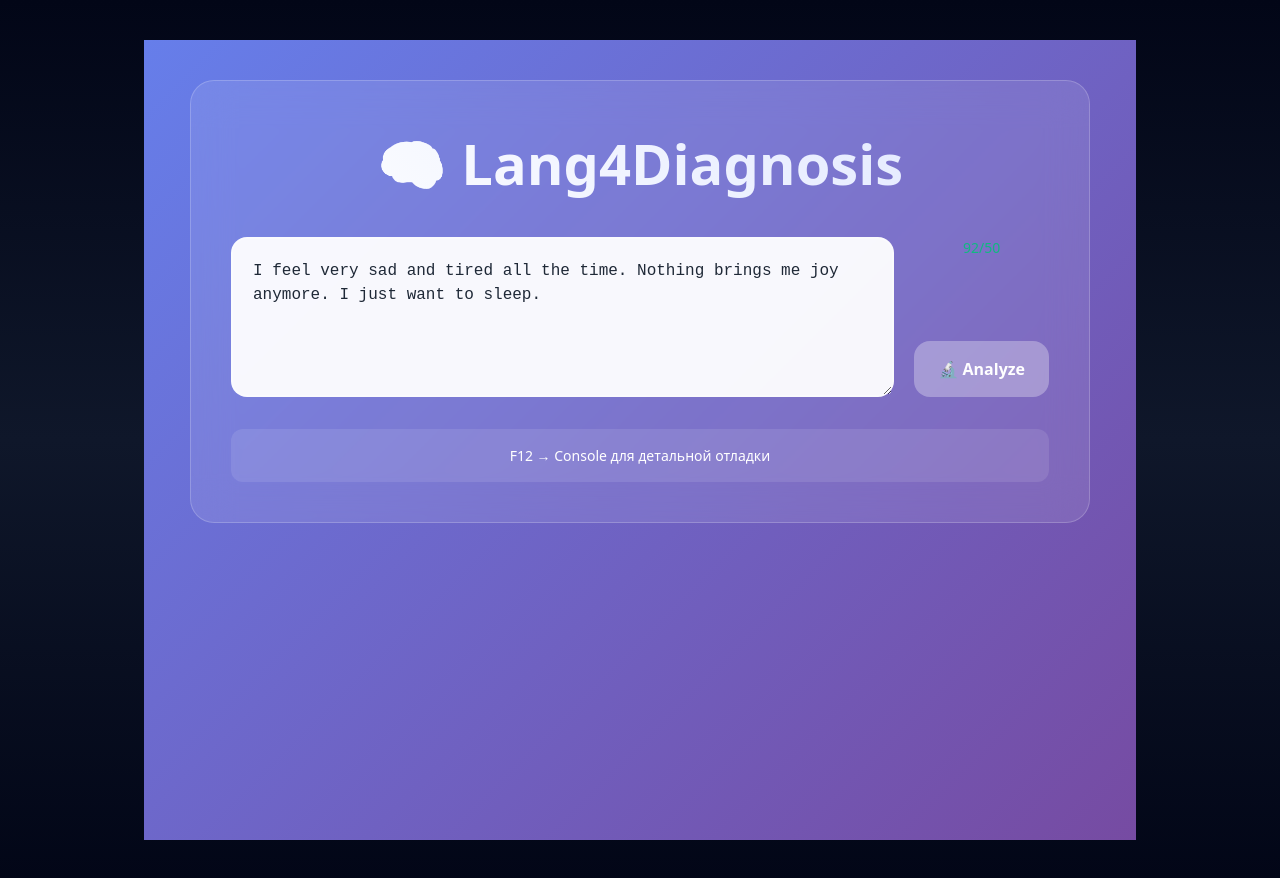
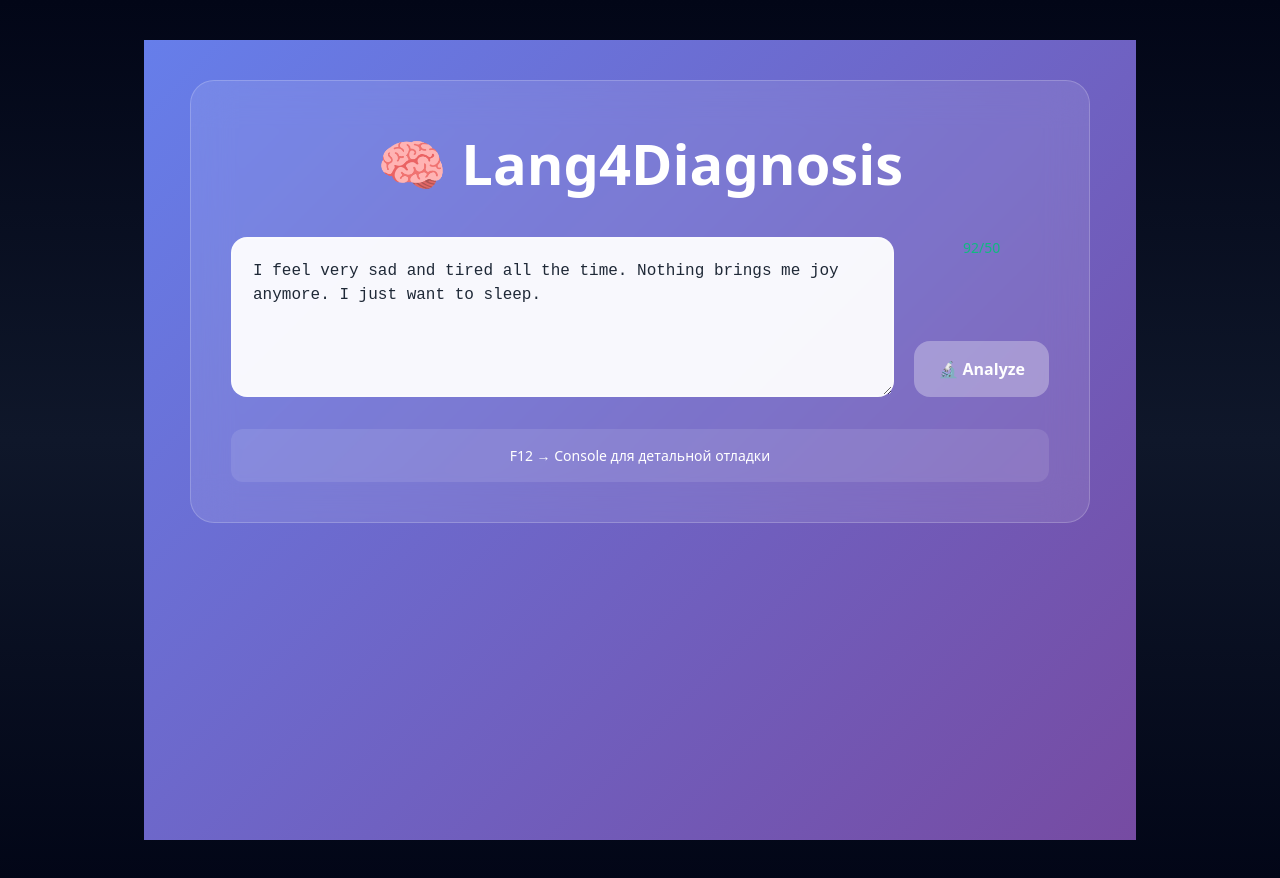
Before and after one commit to abvgdelya/ling4diagnosis_proj, a Next.js app: page / in a window 1280 px wide. Built offline with nearby package versions, Linux system fonts and the light colour scheme.

Commit message:
Update page.tsx

```diff
--- a/src/app/page.tsx
+++ b/src/app/page.tsx
@@ -8,11 +8,9 @@ export default function Home() {
   const [error, setError] = useState('');
 
   const analyze = async () => {
-    // Очистка предыдущих результатов
     setResult(null);
     setError('');
 
-    // Проверка длины текста
     if (text.length < 50) {
       setError('❌ Текст слишком короткий! Нужно 50+ символов');
       return;
@@ -36,7 +34,6 @@ export default function Home() {
       const data = await response.json();
       console.log('✅ Получил данные:', data);
 
-      // Если API вернул ошибку
       if (response.status !== 200) {
         setError(data.error || 'API Error');
         return;
@@ -46,7 +43,9 @@ export default function Home() {
 
     } catch (err) {
       console.error('❌ Ошибка:', err);
-      setError('Network error: ' + err.message);
+      // ✅ TypeScript FIX: проверяем тип ошибки
+      const message = err instanceof Error ? err.message : 'Unknown error';
+      setError('Network error: ' + message);
     } finally {
       setLoading(false);
     }
@@ -73,10 +72,7 @@ export default function Home() {
           fontSize: '3.5rem',
           fontWeight: 900,
           textAlign: 'center',
-          marginBottom: 32,
-          background: 'linear-gradient(45deg, white, #e0e7ff)',
-          WebkitBackgroundClip: 'text',
-          WebkitTextFillColor: 'transparent'
+          marginBottom: 32
         }}>
           🧠 Lang4Diagnosis
         </h1>
@@ -96,8 +92,7 @@ export default function Home() {
               background: 'rgba(255,255,255,0.95)',
               color: '#1f2937',
               resize: 'vertical',
-              fontFamily: 'monospace',
-              lineHeight: 1.5
+              fontFamily: 'monospace'
             }}
           />
           <div style={{
@@ -120,8 +115,7 @@ export default function Home() {
                 borderRadius: 16,
                 fontSize: 16,
                 fontWeight: 700,
-                cursor: loading || text.length < 50 ? 'not-allowed' : 'pointer',
-                transition: 'all 0.2s'
+                cursor: loading || text.length < 50 ? 'not-allowed' : 'pointer'
               }}
             >
               {loading ? '🔄 Analyzing...' : '🔬 Analyze'}
@@ -129,7 +123,6 @@ export default function Home() {
           </div>
         </div>
 
-        {/* ОШИБКИ */}
         {error && (
           <div style={{
             padding: 16,
@@ -143,7 +136,6 @@ export default function Home() {
           </div>
         )}
 
-        {/* РЕЗУЛЬТАТ */}
         {result && (
           <div style={{
             padding: 32,
@@ -191,10 +183,6 @@ export default function Home() {
                 </div>
               </div>
             </div>
-
-            <div style={{ fontSize: '0.9rem', opacity: 0.8 }}>
-              <strong>Debug info:</strong> {JSON.stringify(result, null, 2)}
-            </div>
           </div>
         )}
 
```
